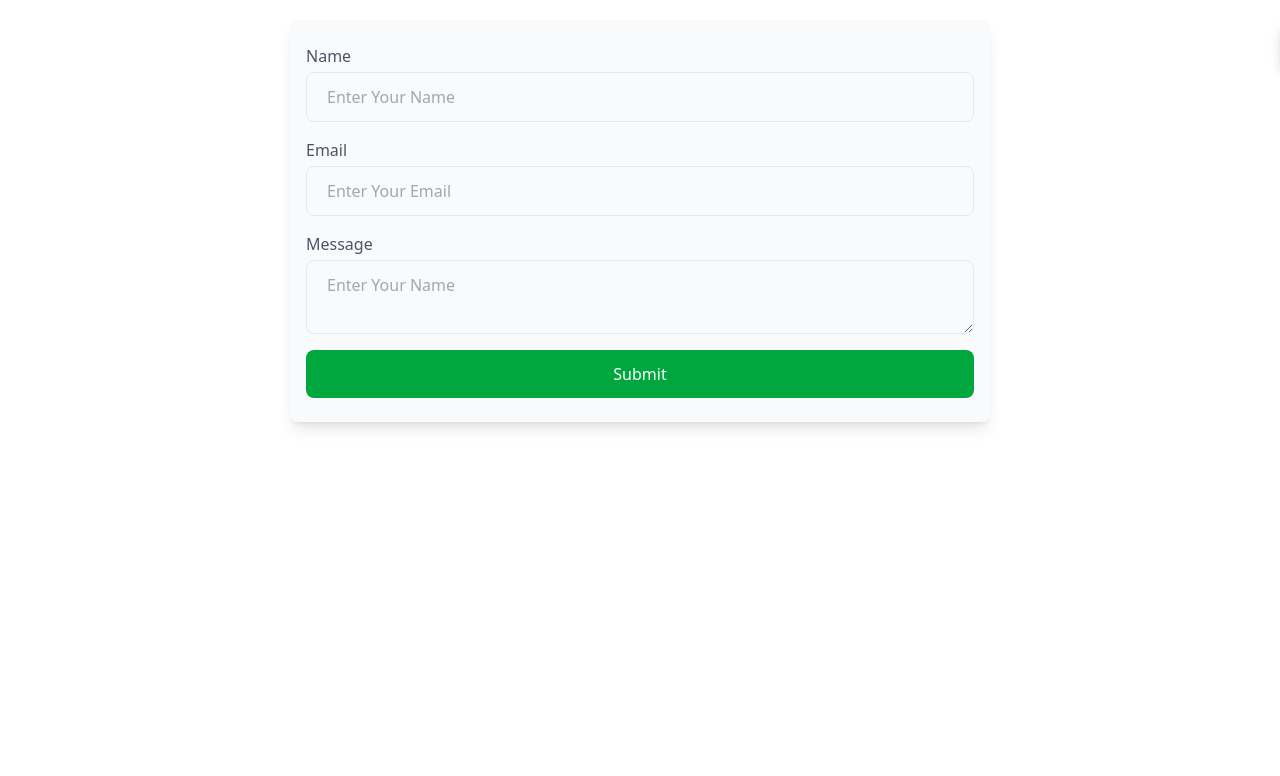
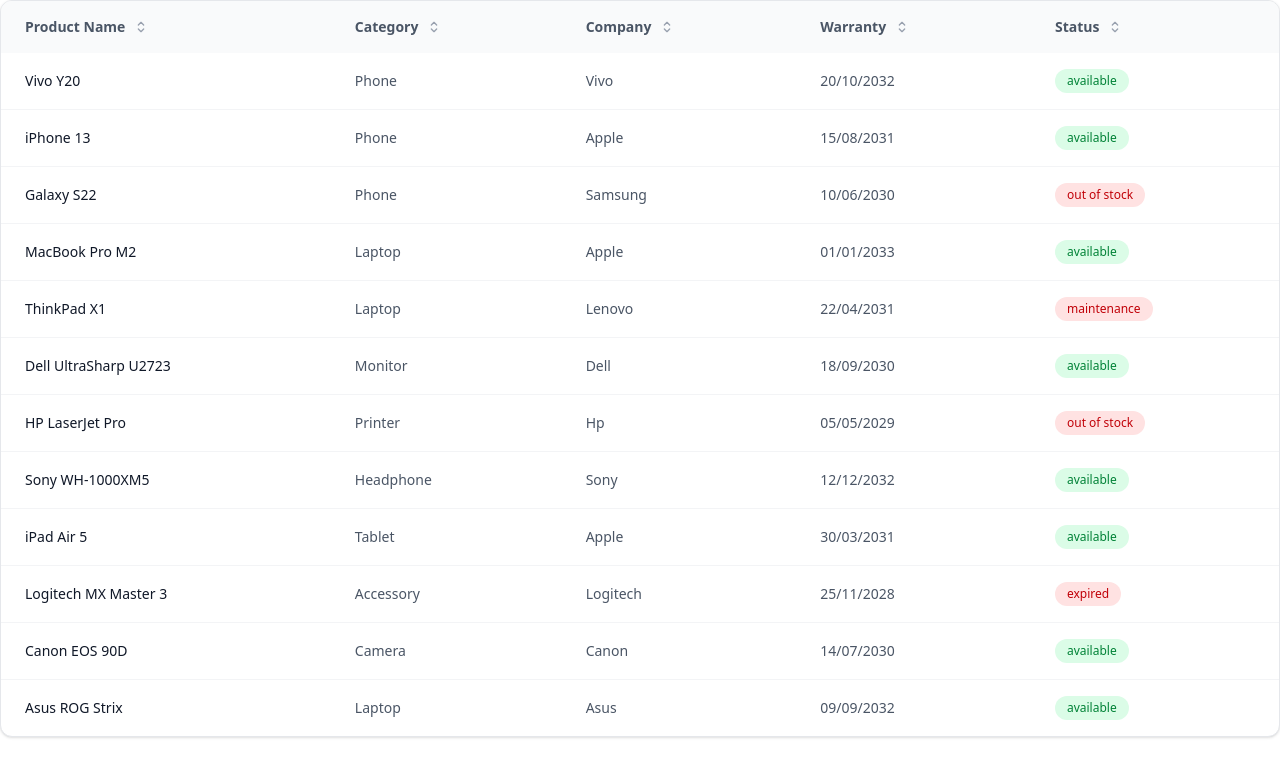
Before and after one commit to uxmir/react-components, a Next.js app: page / in a window 1280 px wide. Shown: the top 776 px of the page. Built offline with nearby package versions, Linux system fonts and the light colour scheme.

Commit message:
sorting system in table data

```diff
--- a/app/components/Container/Container.jsx
+++ b/app/components/Container/Container.tsx
@@ -1,7 +1,7 @@
 "use client"
-import React from 'react'
+import React, { ReactNode } from 'react'
 
-function Container({children}) {
+const Container:React.FC<{children:ReactNode}>=({children})=> {
   return (
     <div className='max-w-[1320px] mx-auto px-5 xl:px-0'>
       {children}
--- /dev/null
+++ b/app/components/DataTableWithShortingSystem/DataTable.tsx
@@ -0,0 +1,245 @@
+"use client"
+import React, { useMemo, useState } from 'react'
+import Container from '../Container/Container'
+import { IconSelector } from '@tabler/icons-react';
+interface tableData{
+    id:number;
+    product_name:string;
+    category:string;
+    company_name:string;
+    warranty_date:string;
+    status:string
+}
+ const productData: tableData[] = [
+  {
+    id: 1,
+    product_name: "Vivo Y20",
+    category: "phone",
+    company_name: "vivo",
+    warranty_date: "20/10/2032",
+    status: "available",
+  },
+  {
+    id: 2,
+    product_name: "iPhone 13",
+    category: "phone",
+    company_name: "apple",
+    warranty_date: "15/08/2031",
+    status: "available",
+  },
+  {
+    id: 3,
+    product_name: "Galaxy S22",
+    category: "phone",
+    company_name: "samsung",
+    warranty_date: "10/06/2030",
+    status: "out of stock",
+  },
+  {
+    id: 4,
+    product_name: "MacBook Pro M2",
+    category: "laptop",
+    company_name: "apple",
+    warranty_date: "01/01/2033",
+    status: "available",
+  },
+  {
+    id: 5,
+    product_name: "ThinkPad X1",
+    category: "laptop",
+    company_name: "lenovo",
+    warranty_date: "22/04/2031",
+    status: "maintenance",
+  },
+  {
+    id: 6,
+    product_name: "Dell UltraSharp U2723",
+    category: "monitor",
+    company_name: "dell",
+    warranty_date: "18/09/2030",
+    status: "available",
+  },
+  {
+    id: 7,
+    product_name: "HP LaserJet Pro",
+    category: "printer",
+    company_name: "hp",
+    warranty_date: "05/05/2029",
+    status: "out of stock",
+  },
+  {
+    id: 8,
+    product_name: "Sony WH-1000XM5",
+    category: "headphone",
+    company_name: "sony",
+    warranty_date: "12/12/2032",
+    status: "available",
+  },
+  {
+    id: 9,
+    product_name: "iPad Air 5",
+    category: "tablet",
+    company_name: "apple",
+    warranty_date: "30/03/2031",
+    status: "available",
+  },
+  {
+    id: 10,
+    product_name: "Logitech MX Master 3",
+    category: "accessory",
+    company_name: "logitech",
+    warranty_date: "25/11/2028",
+    status: "expired",
+  },
+  {
+    id: 11,
+    product_name: "Canon EOS 90D",
+    category: "camera",
+    company_name: "canon",
+    warranty_date: "14/07/2030",
+    status: "available",
+  },
+  {
+    id: 12,
+    product_name: "Asus ROG Strix",
+    category: "laptop",
+    company_name: "asus",
+    warranty_date: "09/09/2032",
+    status: "available",
+  }
+];
+
+const DataTable:React.FC = () => {
+const [sortData,setSortData]=useState<{key:keyof tableData,direction:'asc'|'desc'}| null>(null)
+const sortedData=useMemo(()=>{
+ const sortItems =[...productData]
+ if(!sortData) return sortItems;
+ sortItems.sort((a,b)=>{
+ if(a[sortData.key]<b[sortData.key]){
+    return sortData?.direction==="asc"?-1:1
+ }
+  if(a[sortData.key]>b[sortData.key]){
+    return sortData?.direction==="asc"?1:-1
+ }
+ return 0
+ })
+ return sortItems
+},[sortData])
+const requestSort=(key:keyof tableData)=>{
+    let direction:'asc'|'desc'='asc';
+    if(sortData && sortData.key===key && sortData.direction==="asc"){
+        direction="desc"
+    }
+    setSortData({key,direction})
+}
+  return (
+    <div>
+      <Container>
+   <div className="bg-white border border-gray-200 rounded-xl shadow-sm overflow-hidden">
+  <table className="w-full ">
+    <thead className="bg-gray-50">
+      <tr className="text-left text-sm font-semibold text-gray-600">
+        <th className="px-6 py-4">
+          <div className="flex items-center gap-2 cursor-pointer">
+            Product Name
+            <IconSelector
+              size={16}
+              className="text-gray-400 hover:text-black"
+              onClick={() => requestSort("product_name")}
+            />
+          </div>
+        </th>
+
+        <th className="px-6 py-4">
+          <div className="flex items-center gap-2 cursor-pointer">
+            Category
+            <IconSelector
+              size={16}
+              className="text-gray-400 hover:text-black"
+              onClick={() => requestSort("category")}
+            />
+          </div>
+        </th>
+
+        <th className="px-6 py-4">
+          <div className="flex items-center gap-2 cursor-pointer">
+            Company
+            <IconSelector
+              size={16}
+              className="text-gray-400 hover:text-black"
+              onClick={() => requestSort("company_name")}
+            />
+          </div>
+        </th>
+
+        <th className="px-6 py-4">
+          <div className="flex items-center gap-2 cursor-pointer">
+            Warranty
+            <IconSelector
+              size={16}
+              className="text-gray-400 hover:text-black"
+              onClick={() => requestSort("warranty_date")}
+            />
+          </div>
+        </th>
+
+        <th className="px-6 py-4">
+          <div className="flex items-center gap-2 cursor-pointer">
+            Status
+            <IconSelector
+              size={16}
+              className="text-gray-400 hover:text-black"
+              onClick={() => requestSort("status")}
+            />
+          </div>
+        </th>
+      </tr>
+    </thead>
+
+    <tbody className="divide-y divide-gray-100">
+      {sortedData.map((data) => (
+        <tr
+          key={data.id}
+          className="hover:bg-gray-50 text-sm"
+        >
+          <td className="px-6 py-4 font-medium text-gray-900">
+            {data.product_name}
+          </td>
+
+          <td className="px-6 py-4 text-gray-600 capitalize">
+            {data.category}
+          </td>
+
+          <td className="px-6 py-4 text-gray-600 capitalize">
+            {data.company_name}
+          </td>
+
+          <td className="px-6 py-4 text-gray-600">
+            {data.warranty_date}
+          </td>
+
+          <td className="px-6 py-4">
+            <span
+              className={`inline-flex items-center px-3 py-1 rounded-full text-xs font-medium
+                ${
+                  data.status === "available"
+                    ? "bg-green-100 text-green-700"
+                    : "bg-red-100 text-red-700"
+                }
+              `}
+            >
+              {data.status}
+            </span>
+          </td>
+        </tr>
+      ))}
+    </tbody>
+  </table>
+</div>
+
+      </Container>
+    </div>
+  )
+}
+
+export default DataTable
--- a/app/page.jsx
+++ b/app/page.jsx
@@ -1,13 +1,12 @@
 "use cient";
 import React from "react";
-import TextBlurReveal  from '../app/components/TextBlurReveal/TextBlurReveal'
-import Email from "./components/Emailform/Email";
+import DataTable from "./components/DataTableWithShortingSystem/DataTable";
 const page = () => {
   return (
     <>
 
         <div>
-       <Email/>
+       <DataTable/>
         </div>
     </>
   );
```
